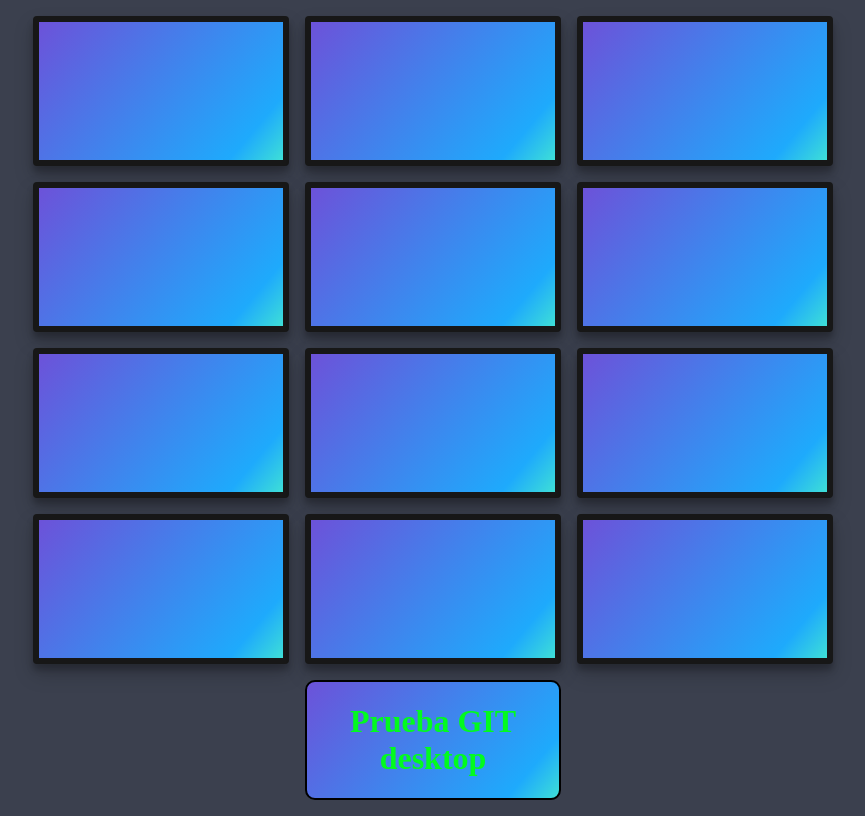
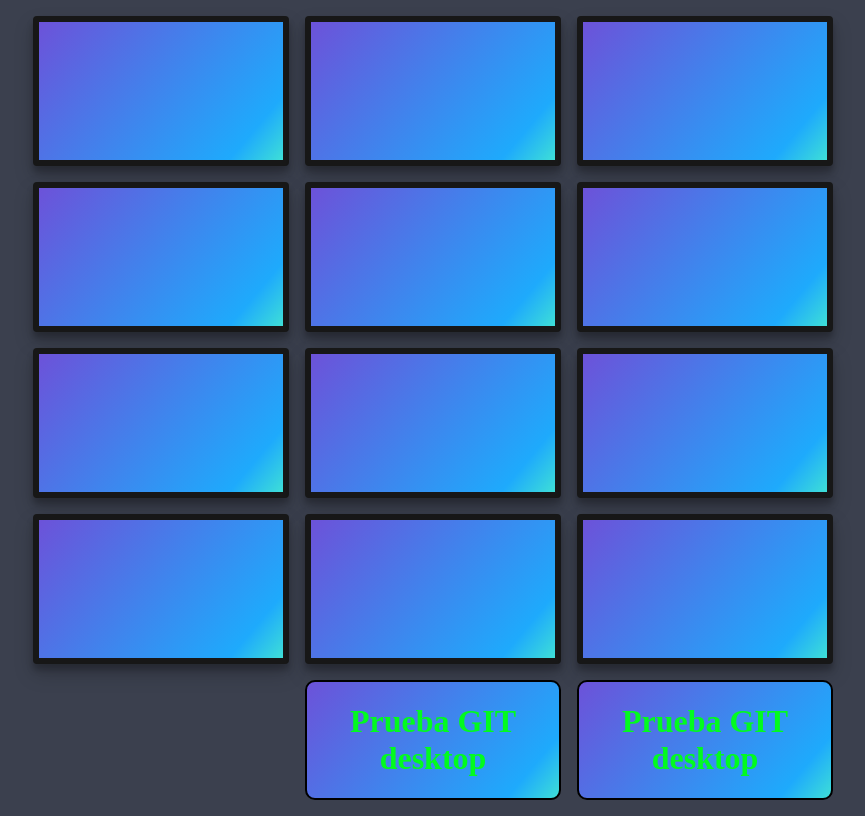
Before and after one commit to fjramirezg/udemy-git, a plain HTML site: page index.html in a window 1280 px wide. Shown: the whole page, without its empty margins (207-1072 px from the left). Drawn offline with Linux system fonts and the light colour scheme.

Commit message:
quinto commit
agregando bloque nuevo y estilos nuevo por nueva rama

```diff
--- a/index.html
+++ b/index.html
@@ -26,6 +26,9 @@
         <div class="tittle">
             <h1>Prueba GIT desktop</h1>
         </div>
+        <div class="tittle1">
+            <h1>Prueba GIT desktop</h1>
+        </div>
     </div>
 </body>
 
--- a/styles.css
+++ b/styles.css
@@ -43,3 +43,19 @@ body {
   );
   border: 2px solid black;
 }
+.tittle1 {
+  text-align: center;
+  grid-column: 3;
+  grid-row: 5;
+  background-color: #fff;
+  border-radius: 10px;
+  color: rgb(2, 251, 31);
+  background-color: #1eaafc;
+  background-image: linear-gradient(
+    130deg,
+    #6c52d9 0%,
+    #1eaafc 85%,
+    #3edfd7 100%
+  );
+  border: 2px solid black;
+}
```
